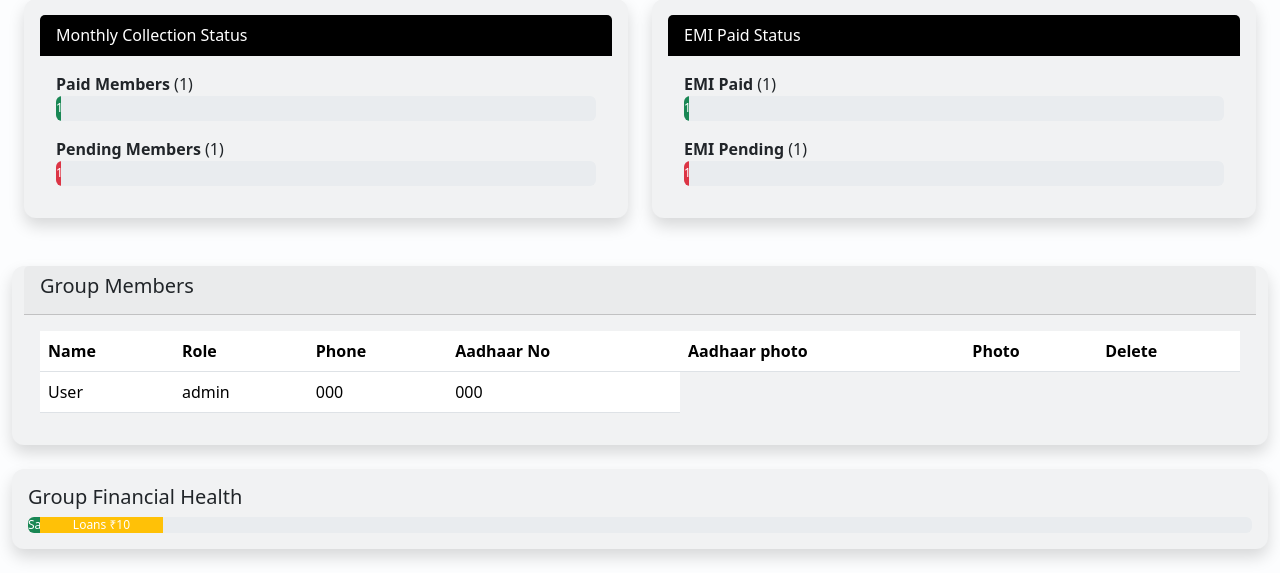
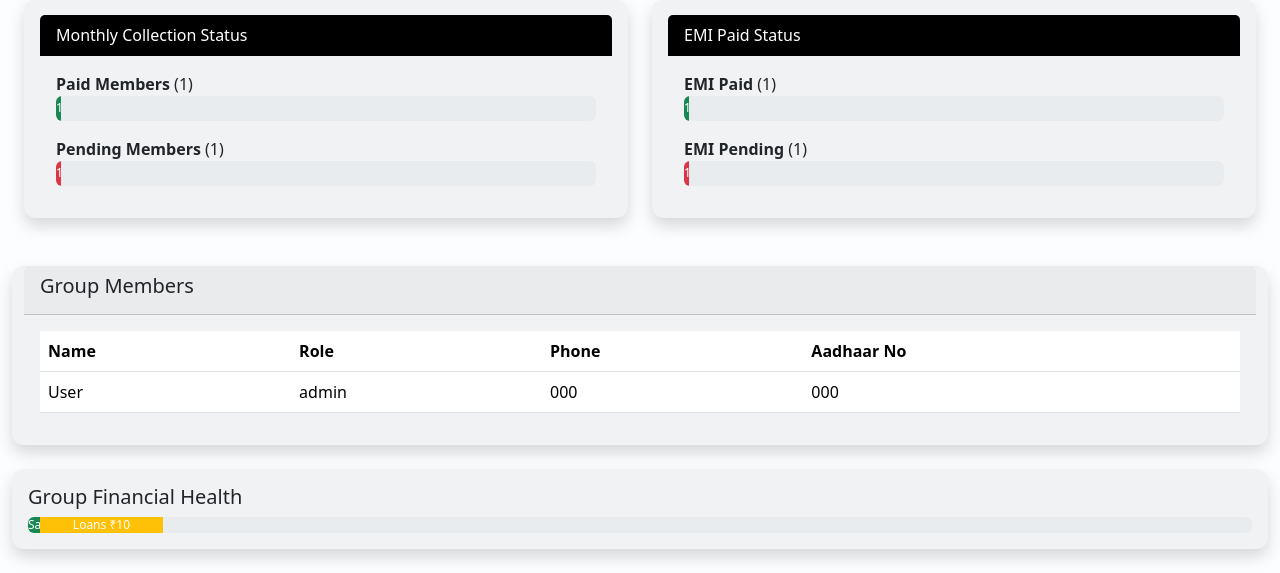
Before and after one commit to Sairendri02/sahayika-mcaproject, a Django app: template main/templates/dashboard.html in a window 1280 px wide. Shown: the part 691-1264 px from the top of the page. Run offline with Django 5.2, Linux system fonts and the light colour scheme; tables that the repository leaves empty hold one stand-in row (values such as "Sample post"); the template is opened without the code that fills it: values that come from a table or form of the project are taken from there, most other values are stand-ins (such as "Sample title", 1, 10 or a date in 2020).

Commit message:
updation

```diff
--- a/main/templates/dashboard.html
+++ b/main/templates/dashboard.html
@@ -312,9 +312,6 @@ animation:move 14s linear infinite;font-weight:bold;">
                                     <th>{% trans "Role" %}</th>
                                     <th>{% trans "Phone" %}</th>
                                     <th>{% trans "Aadhaar No" %}</th>
-                                    <th>{% trans "Aadhaar photo" %}</th>
-                                    <th>{% trans "Photo" %}</th>
-                                    <th>{% trans "Delete" %}</th>
                                 </tr>
                             </thead>
                             <tbody>
```
